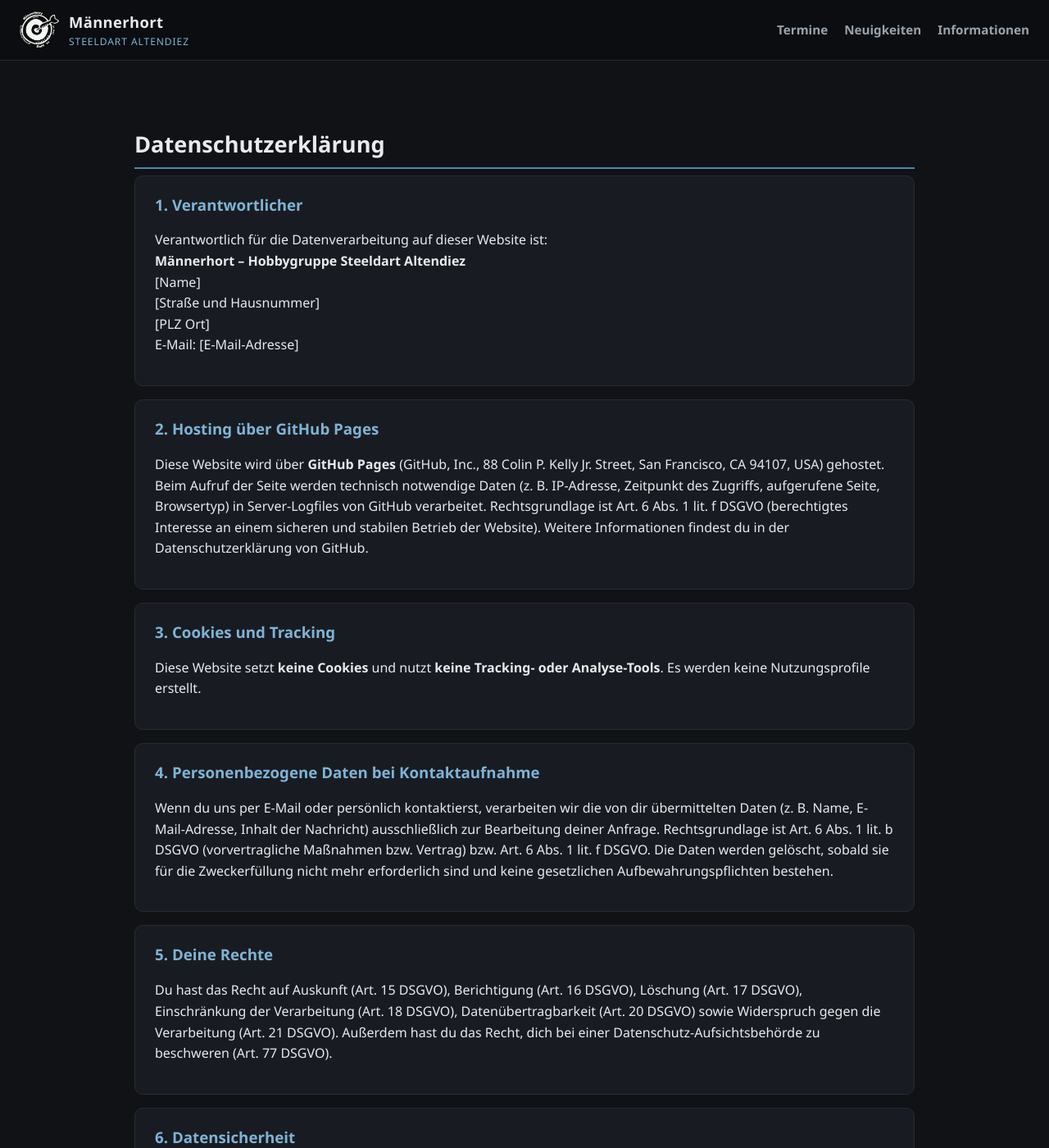
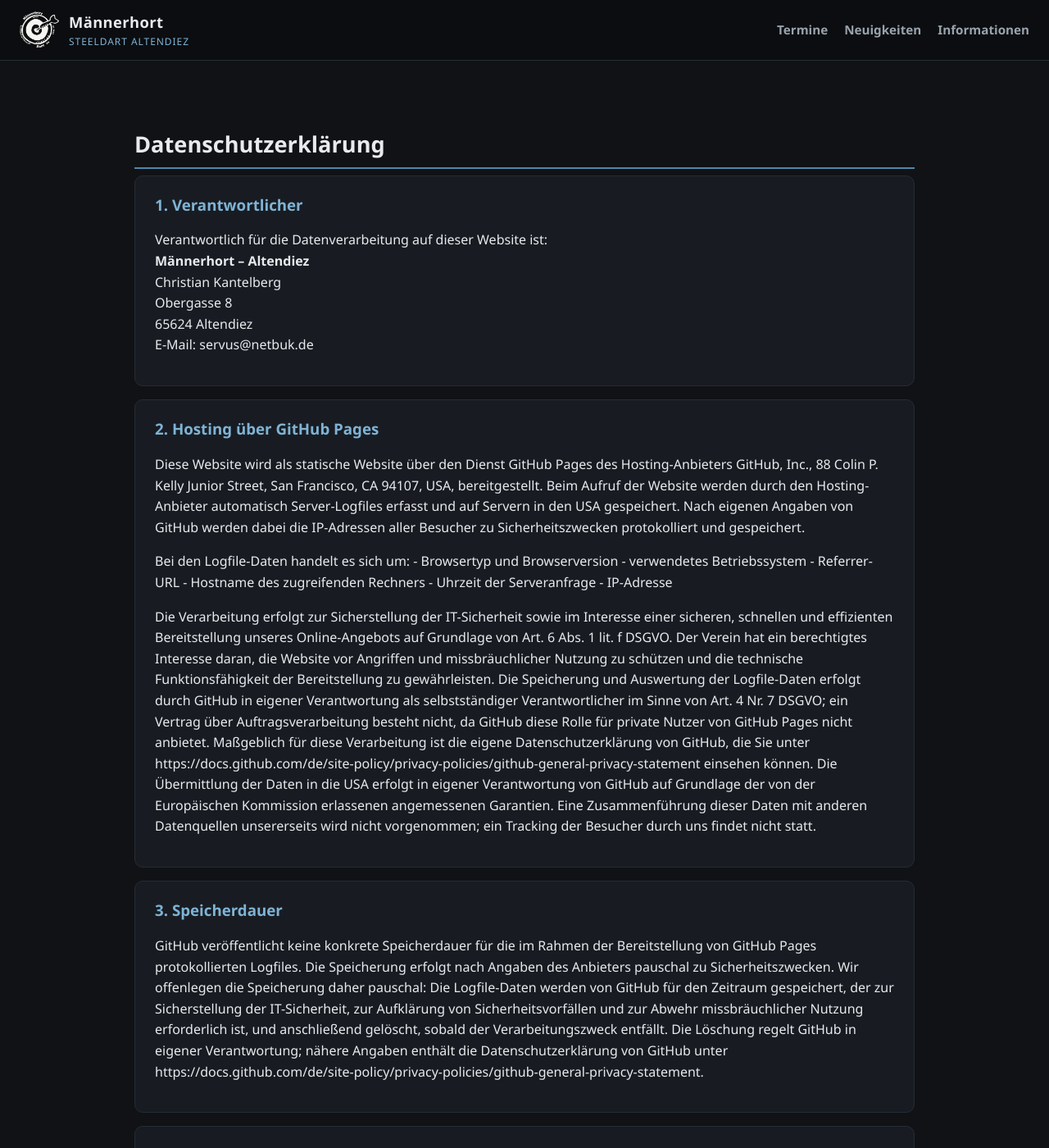
Before and after one commit to netbuk/maennerhort, a Jekyll site: the page built from datenschutz.md, in a window 1280 px wide and 1400 px high. Shown: the whole window at 82% size. Built offline with Jekyll 4.4.1, drawn with Linux system fonts in a browser that asks for light colours; some of the changed text lies outside the part shown.

Commit message:
edit impressum und datenschutz

```diff
--- a/datenschutz.md
+++ b/datenschutz.md
@@ -10,37 +10,75 @@ title: Datenschutzerklärung
     <h3>1. Verantwortlicher</h3>
     <p>
       Verantwortlich für die Datenverarbeitung auf dieser Website ist:<br>
-      <strong>Männerhort – Hobbygruppe Steeldart Altendiez</strong><br>
-      [Name]<br>
-      [Straße und Hausnummer]<br>
-      [PLZ Ort]<br>
-      E-Mail: [E-Mail-Adresse]
+      <strong>Männerhort – Altendiez</strong><br>
+      Christian Kantelberg<br>
+      Obergasse 8<br>
+      65624 Altendiez<br>
+      E-Mail: servus@netbuk.de
     </p>
   </div>
 
   <div class="card" style="margin-top: 1rem;">
     <h3>2. Hosting über GitHub Pages</h3>
-    <p>Diese Website wird über <strong>GitHub Pages</strong> (GitHub, Inc., 88 Colin P. Kelly Jr. Street, San Francisco, CA 94107, USA) gehostet. Beim Aufruf der Seite werden technisch notwendige Daten (z. B. IP-Adresse, Zeitpunkt des Zugriffs, aufgerufene Seite, Browsertyp) in Server-Logfiles von GitHub verarbeitet. Rechtsgrundlage ist Art. 6 Abs. 1 lit. f DSGVO (berechtigtes Interesse an einem sicheren und stabilen Betrieb der Website). Weitere Informationen findest du in der Datenschutzerklärung von GitHub.</p>
+    <p>Diese Website wird als statische Website über den Dienst GitHub Pages des Hosting-Anbieters GitHub, Inc., 88 Colin P. Kelly Junior Street, San Francisco, CA 94107, USA, bereitgestellt. Beim Aufruf der Website werden durch den Hosting-Anbieter automatisch Server-Logfiles erfasst und auf Servern in den USA gespeichert. Nach eigenen Angaben von GitHub werden dabei die IP-Adressen aller Besucher zu Sicherheitszwecken protokolliert und gespeichert.</p>
+    <p>Bei den Logfile-Daten handelt es sich um:
+
+   - Browsertyp und Browserversion
+   - verwendetes Betriebssystem
+   - Referrer-URL
+   - Hostname des zugreifenden Rechners
+   - Uhrzeit der Serveranfrage
+   - IP-Adresse
+    </p>
+    <p>Die Verarbeitung erfolgt zur Sicherstellung der IT-Sicherheit sowie im Interesse einer sicheren, schnellen und effizienten Bereitstellung unseres Online-Angebots auf Grundlage von Art. 6 Abs. 1 lit. f DSGVO. Der Verein hat ein berechtigtes Interesse daran, die Website vor Angriffen und missbräuchlicher Nutzung zu schützen und die technische Funktionsfähigkeit der Bereitstellung zu gewährleisten. Die Speicherung und Auswertung der Logfile-Daten erfolgt durch GitHub in eigener Verantwortung als selbstständiger Verantwortlicher im Sinne von Art. 4 Nr. 7 DSGVO; ein Vertrag über Auftragsverarbeitung besteht nicht, da GitHub diese Rolle für private Nutzer von GitHub Pages nicht anbietet. Maßgeblich für diese Verarbeitung ist die eigene Datenschutzerklärung von GitHub, die Sie unter https://docs.github.com/de/site-policy/privacy-policies/github-general-privacy-statement einsehen können. Die Übermittlung der Daten in die USA erfolgt in eigener Verantwortung von GitHub auf Grundlage der von der Europäischen Kommission erlassenen angemessenen Garantien. Eine Zusammenführung dieser Daten mit anderen Datenquellen unsererseits wird nicht vorgenommen; ein Tracking der Besucher durch uns findet nicht statt.</p>
   </div>
 
   <div class="card" style="margin-top: 1rem;">
-    <h3>3. Cookies und Tracking</h3>
+    <h3>3. Speicherdauer</h3>
+    <p>GitHub veröffentlicht keine konkrete Speicherdauer für die im Rahmen der Bereitstellung von GitHub Pages protokollierten Logfiles. Die Speicherung erfolgt nach Angaben des Anbieters pauschal zu Sicherheitszwecken. Wir offenlegen die Speicherung daher pauschal: Die Logfile-Daten werden von GitHub für den Zeitraum gespeichert, der zur Sicherstellung der IT-Sicherheit, zur Aufklärung von Sicherheitsvorfällen und zur Abwehr missbräuchlicher Nutzung erforderlich ist, und anschließend gelöscht, sobald der Verarbeitungszweck entfällt. Die Löschung regelt GitHub in eigener Verantwortung; nähere Angaben enthält die Datenschutzerklärung von GitHub unter https://docs.github.com/de/site-policy/privacy-policies/github-general-privacy-statement.</p>
+  </div>
+
+  <div class="card" style="margin-top: 1rem;">
+    <h3>4. Cookies und Tracking</h3>
     <p>Diese Website setzt <strong>keine Cookies</strong> und nutzt <strong>keine Tracking- oder Analyse-Tools</strong>. Es werden keine Nutzungsprofile erstellt.</p>
   </div>
 
   <div class="card" style="margin-top: 1rem;">
-    <h3>4. Personenbezogene Daten bei Kontaktaufnahme</h3>
-    <p>Wenn du uns per E-Mail oder persönlich kontaktierst, verarbeiten wir die von dir übermittelten Daten (z. B. Name, E-Mail-Adresse, Inhalt der Nachricht) ausschließlich zur Bearbeitung deiner Anfrage. Rechtsgrundlage ist Art. 6 Abs. 1 lit. b DSGVO (vorvertragliche Maßnahmen bzw. Vertrag) bzw. Art. 6 Abs. 1 lit. f DSGVO. Die Daten werden gelöscht, sobald sie für die Zweckerfüllung nicht mehr erforderlich sind und keine gesetzlichen Aufbewahrungspflichten bestehen.</p>
+    <h3>5. Personenbezogene Daten bei Kontaktaufnahme</h3>
+    <p>Wenn Sie uns per E-Mail, Telefon oder Telefax kontaktieren, wird Ihre Anfrage inklusive aller daraus hervorgehenden personenbezogenen Daten (Name, Anfrage) zum Zwecke der Bearbeitung Ihres Anliegens bei uns gespeichert und verarbeitet. Diese Daten geben wir nicht ohne Ihre Einwilligung weiter.</p>
+    <p>Die Verarbeitung dieser Daten erfolgt auf Grundlage von Art. 6 Abs. 1 lit. b DSGVO, sofern Ihre Anfrage mit der Erfüllung eines Vertrags zusammenhängt oder zur Durchführung vorvertraglicher Maßnahmen erforderlich ist. In allen übrigen Fällen beruht die Verarbeitung auf unserem berechtigten Interesse an der effektiven Bearbeitung der an uns gerichteten Anfragen (Art. 6 Abs. 1 lit. f DSGVO) oder auf Ihrer Einwilligung (Art. 6 Abs. 1 lit. a DSGVO) sofern diese abgefragt wurde; die Einwilligung ist jederzeit widerrufbar.</p>
+    <p>Die von Ihnen an uns per Kontaktanfragen übersandten Daten verbleiben bei uns, bis Sie uns zur Löschung auffordern, Ihre Einwilligung zur Speicherung widerrufen oder der Zweck für die Datenspeicherung entfällt (z. B. nach abgeschlossener Bearbeitung Ihres Anliegens). Zwingende gesetzliche Bestimmungen – insbesondere gesetzliche Aufbewahrungsfristen – bleiben unberührt.</p>
+  </div>
+
+<div class="card" style="margin-top: 1rem;">
+    <h3>6. Betroffenenrechte</h3>
+    <p>Wenn wir personenbezogene Daten von Ihnen verarbeiten, haben Sie folgende Betroffenenrechte:
+
+    - ein Recht auf Auskunft über die verarbeiteten Daten und auf Kopie,
+    - ein Berichtigungsrecht, wenn wir falsche Daten über Sie verarbeiten,
+    - ein Recht auf Löschung, es sei denn, dass noch Ausnahmen greifen, warum wir die Daten noch speichern, also zum Beispiel Aufbewahrungspflichten oder Verjährungsfristen
+    - ein Recht auf Einschränkung der Verarbeitung,
+    - ein jederzeitiges Recht, Einwilligungen in die Datenverarbeitung zu widerrufen,
+    - ein Widerspruchsrecht gegen eine Verarbeitung im öffentlichen oder bei berechtigtem Interesse,
+    - ein Recht auf Datenübertragbarkeit,
+    - ein Beschwerderecht bei einer Datenschutz-Aufsichtsbehörde, wenn Sie finden, dass wir Ihre Daten nicht ordnungsgemäß verarbeiten. Für unseren Verein ist der Landesbeauftragte für den Datenschutz und die Informationsfreiheit Rheinland-Pfalz zuständig. Wenn Sie sich in einem anderen Bundesland oder nicht in Deutschland aufhalten, können Sie sich aber auch an die dortige Datenschutzbehörde wenden.
+  </p>
+</div>
+
+  <div class="card" style="margin-top: 1rem;">
+    <h3>7. Deine Rechte</h3>
+    <p>Für die Website gelten die in dieser Datenschutzerklärung beschriebenen Betroffenenrechte in vollem Umfang. Sie haben demnach das Recht auf Auskunft (Art. 15 DSGVO), Berichtigung (Art. 16 DSGVO), Löschung (Art. 17 DSGVO), Einschränkung der Verarbeitung (Art. 18 DSGVO), Datenübertragbarkeit (Art. 20 DSGVO) und Widerspruch (Art. 21 DSGVO). Zudem haben Sie das Recht, sich bei einer Datenschutz-Aufsichtsbehörde zu beschweren; für uns ist der Landesbeauftragte für den Datenschutz und die Informationsfreiheit Rheinland-Pfalz (LfDI) zuständig.</p>
   </div>
 
   <div class="card" style="margin-top: 1rem;">
-    <h3>5. Deine Rechte</h3>
-    <p>Du hast das Recht auf Auskunft (Art. 15 DSGVO), Berichtigung (Art. 16 DSGVO), Löschung (Art. 17 DSGVO), Einschränkung der Verarbeitung (Art. 18 DSGVO), Datenübertragbarkeit (Art. 20 DSGVO) sowie Widerspruch gegen die Verarbeitung (Art. 21 DSGVO). Außerdem hast du das Recht, dich bei einer Datenschutz-Aufsichtsbehörde zu beschweren (Art. 77 DSGVO).</p>
+    <h3>8. Datensicherheit</h3>
+    <p>Diese Seite nutzt aus Sicherheitsgründen und zum Schutz der Übertragung vertraulicher Inhalte, wie zum Beispiel Bestellungen oder Anfragen, die Sie an uns als Seitenbetreiber senden, eine SSL- bzw. TLS-Verschlüsselung. Eine verschlüsselte Verbindung erkennen Sie daran, dass die Adresszeile des Browsers von „http://“ auf „https://“ wechselt und an dem Schloss-Symbol in Ihrer Browserzeile.</p>
+    <p>Wenn die SSL- bzw. TLS-Verschlüsselung aktiviert ist, können die Daten, die Sie an uns übermitteln, nicht von Dritten mitgelesen werden.</p>
   </div>
 
-  <div class="card" style="margin-top: 1rem;">
-    <h3>6. Datensicherheit</h3>
-    <p>Diese Website wird verschlüsselt über <strong>HTTPS</strong> ausgeliefert.</p>
+<div class="card" style="margin-top: 1rem;">
+    <h3>9. Widerspruch gegen Werbe-E-Mails</h3>
+    <p>Der Nutzung von im Rahmen der Impressumspflicht veröffentlichten Kontaktdaten zur Übersendung von nicht ausdrücklich angeforderter Werbung und Informationsmaterialien wird hiermit widersprochen. Die Betreiber der Seiten behalten sich ausdrücklich rechtliche Schritte im Falle der unverlangten Zusendung von Werbeinformationen, etwa durch Spam-E-Mails, vor.</p>
   </div>
 
   <p style="margin-top: 1rem; color: var(--text-muted); font-size: 0.9rem;">Stand: November 2025</p>
```
Also changed, not shown: impressum.md (+6 -7 lines).
